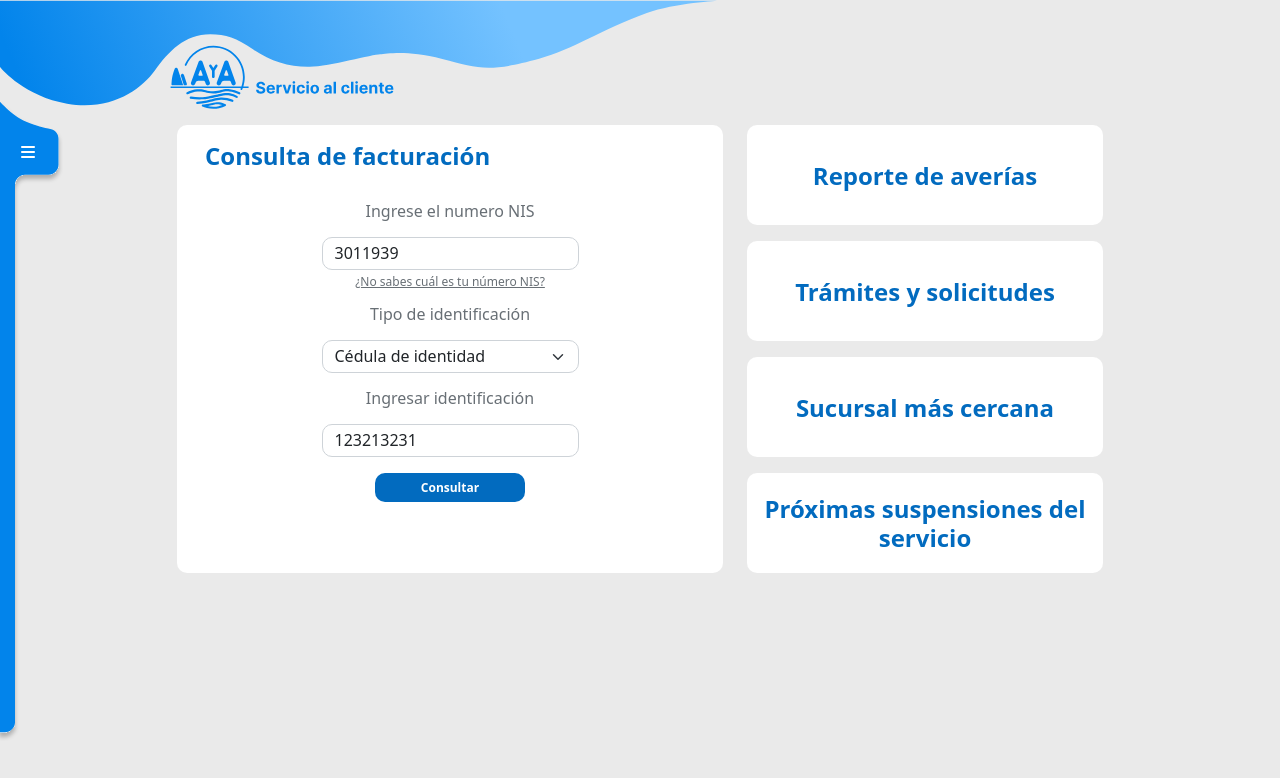
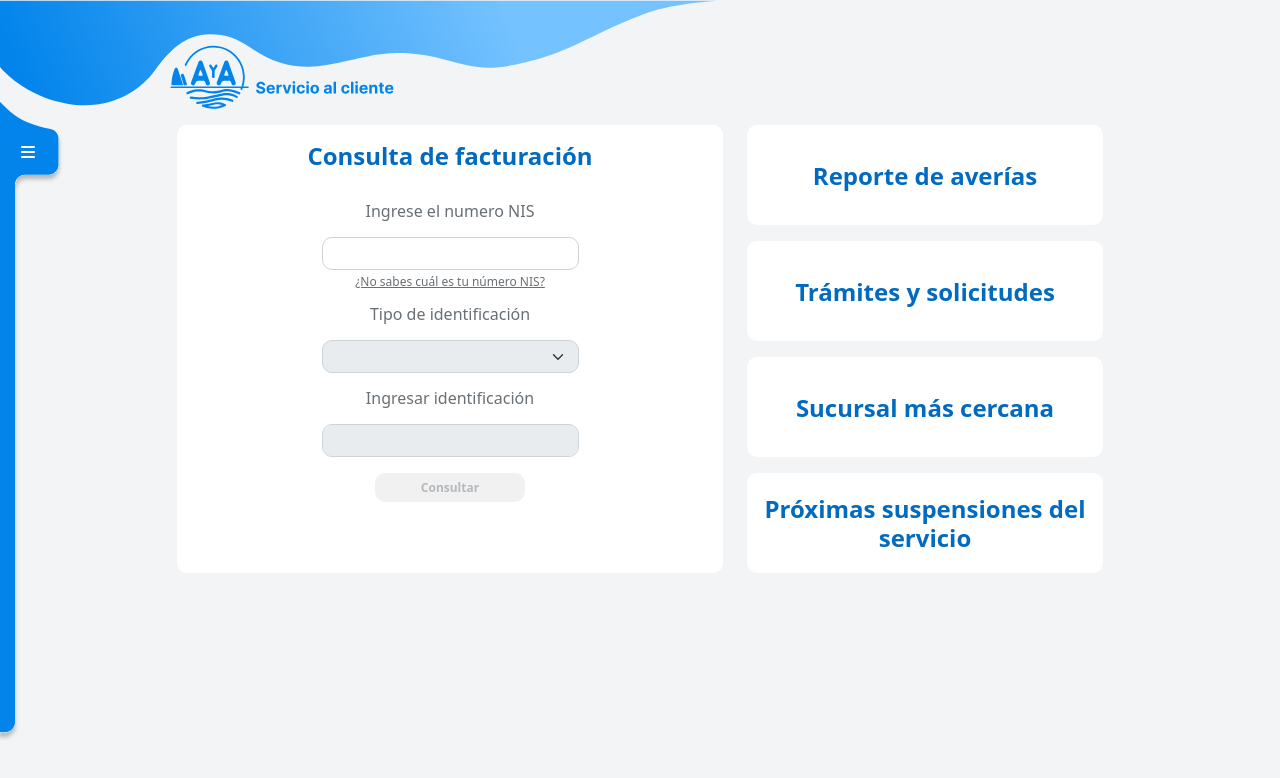
Before and after one commit to JoalG/Proyecto_AYA, an Angular app in the folder web/AyA-ServicioAlCliente/: page /consultar-facturacion in a window 1280 px wide. Before the commit this address led to /. Shown: the top 778 px of the page. Built offline with nearby package versions, Linux system fonts and the light colour scheme.

Commit message:
A: Routing

```diff
--- a/web/AyA-ServicioAlCliente/src/app/app-routing.module.ts
+++ b/web/AyA-ServicioAlCliente/src/app/app-routing.module.ts
@@ -1,7 +1,15 @@
 import { NgModule } from '@angular/core';
 import { RouterModule, Routes } from '@angular/router';
+import { ConsultarFacturacionComponent } from './components/consultar-facturacion/consultar-facturacion.component';
+import { DetallesFacturacionComponent } from './components/detalles-facturacion/detalles-facturacion.component';
 
-const routes: Routes = [];
+const routes: Routes = [
+
+  {path:'consultar-facturacion', component:ConsultarFacturacionComponent},
+  {path:'detalles-facturacion', component:DetallesFacturacionComponent},
+  {path:'**',pathMatch:'full',redirectTo:'consultar-facturacion'}
+
+];
 
 @NgModule({
   imports: [RouterModule.forRoot(routes)],
--- a/web/AyA-ServicioAlCliente/src/app/app.component.html
+++ b/web/AyA-ServicioAlCliente/src/app/app.component.html
@@ -2,5 +2,5 @@
 <app-navbar></app-navbar>
 <app-sidebar></app-sidebar>
 <div class="container pt-5 pt-md-0">
-  <app-consultar-facturacion></app-consultar-facturacion>
+  <router-outlet></router-outlet>
 </div>
--- a/web/AyA-ServicioAlCliente/src/app/components/consultar-facturacion/consultar-facturacion.component.html
+++ b/web/AyA-ServicioAlCliente/src/app/components/consultar-facturacion/consultar-facturacion.component.html
@@ -1,4 +1,4 @@
-<div class="row justify-content-center">
+<div class="row justify-content-center text-center">
     <div class="col-lg-6 px-4">
         <div class="row h-100">
             <div class="consulta-facturacion">
--- a/web/AyA-ServicioAlCliente/src/app/components/consultar-facturacion/consultar-facturacion.component.ts
+++ b/web/AyA-ServicioAlCliente/src/app/components/consultar-facturacion/consultar-facturacion.component.ts
@@ -1,5 +1,6 @@
 import { Component, OnInit } from '@angular/core';
 import { FormBuilder, FormControl, FormGroup, Validators } from '@angular/forms';
+import { Router } from '@angular/router';
 import { identity } from 'rxjs';
 import { CustomResponse } from 'src/app/models/custom-response.model';
 import { BillsService } from 'src/app/services/bills.service';
@@ -13,16 +14,17 @@ export class ConsultarFacturacionComponent implements OnInit {
 
   constructor(
     private fb: FormBuilder,
-    private readonly _billService: BillsService
+    private readonly _billService: BillsService,
+    private router: Router
     ) { }
 
   ngOnInit(): void {
   }
 
   myForm: FormGroup = this.fb.group({
-    nis: ['3011939', [Validators.required, Validators.minLength(7), Validators.maxLength(7)]],
-    clientIdType: ['Cédula de identidad', [Validators.required]],
-    clientId: ['123213231', [Validators.required, Validators.minLength(9), Validators.maxLength(9)]]
+    nis: ['', [Validators.required, Validators.minLength(7), Validators.maxLength(7)]],
+    clientIdType: ['', [Validators.required]],
+    clientId: ['', [Validators.required, Validators.minLength(9), Validators.maxLength(9)]]
   });
 
   isNumberKey(evt:KeyboardEvent) {
@@ -38,8 +40,11 @@ export class ConsultarFacturacionComponent implements OnInit {
     let clientIdType = this.myForm.get('clientIdType')?.value;
     let clientId = this.myForm.get('clientId')?.value;
     let bill = (await this._billService.getCollectionBill(nis, clientIdType, clientId).toPromise());
-    if(bill!.success){
+    console.log(bill)
+    if(bill!.success==true){
       console.log(bill?.data)
+      this._billService.set_sharingBill(bill?.data);
+      this.router.navigate(['/detalles-facturacion'])
     }
     else{
       console.log(bill?.message)
--- a/web/AyA-ServicioAlCliente/src/styles.css
+++ b/web/AyA-ServicioAlCliente/src/styles.css
@@ -1,7 +1,7 @@
 /* You can add global styles to this file, and also import other style files */
 
 body{
-    background-color: #EAEAEA;
+    background-color: #F3F4F6;
 }
 
 /* Titles fonts */
@@ -77,6 +77,7 @@ body{
     color: #FFFFFF;
 
     min-width: 150px;
+
 }
 
 .btn-normal:hover{
```
